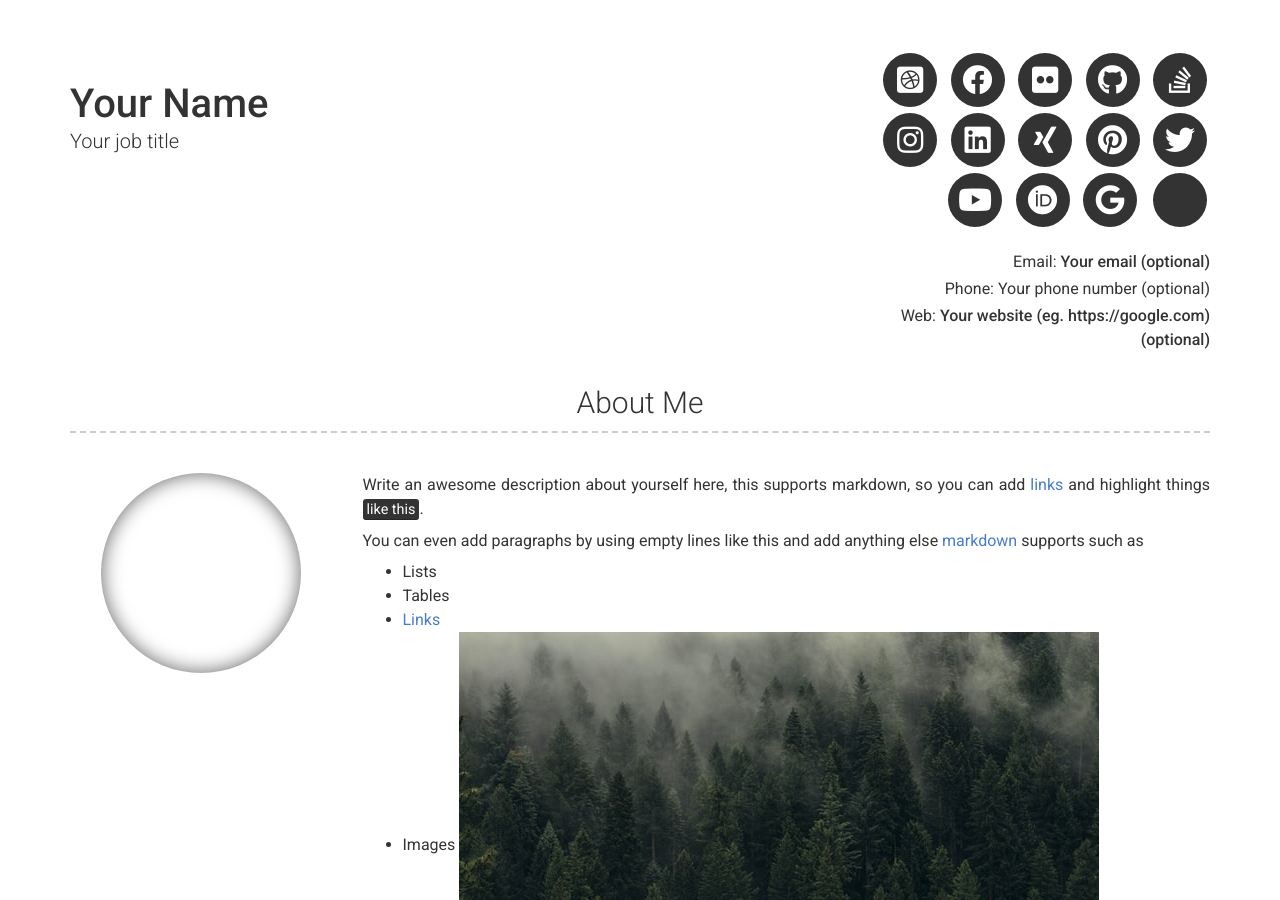
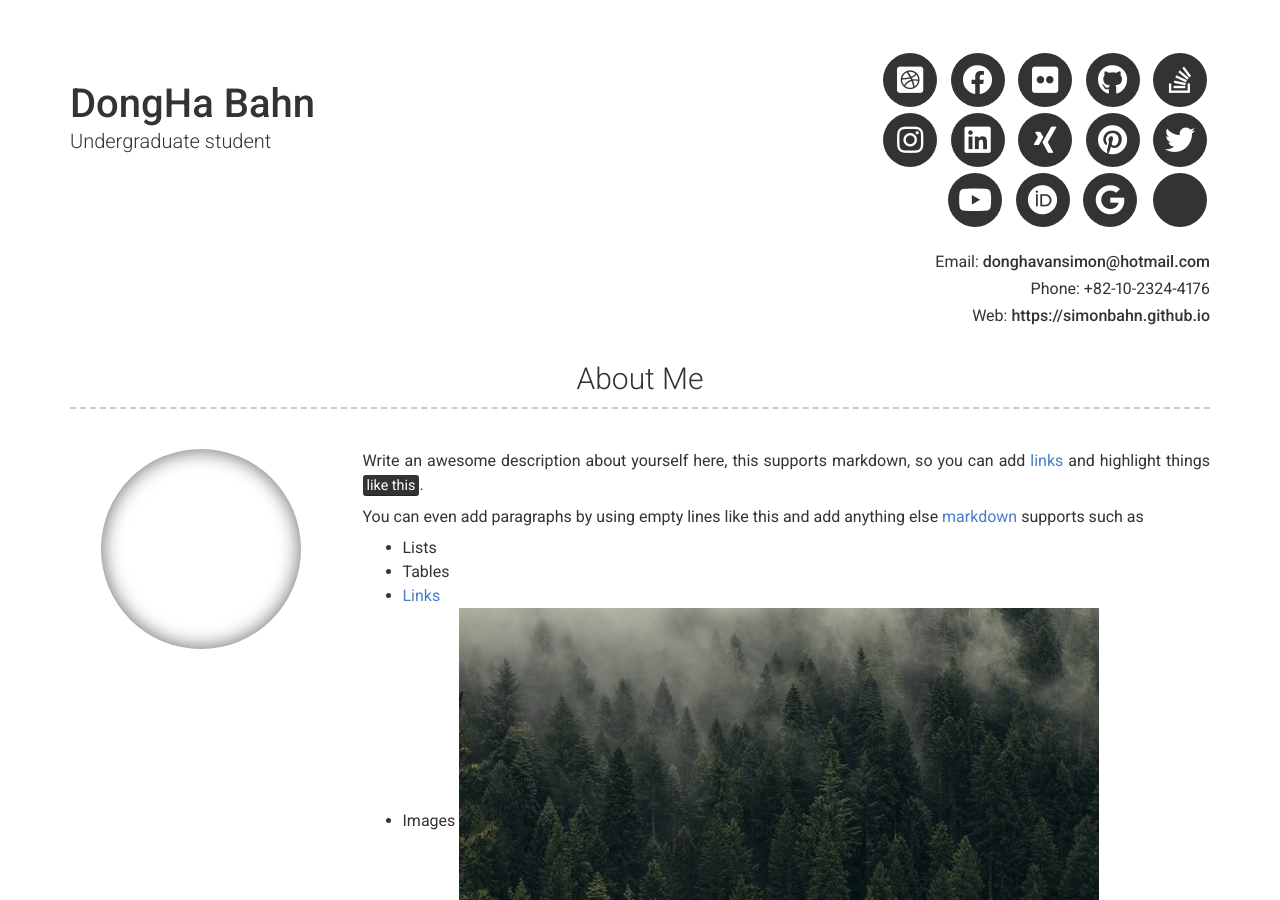
Before and after one commit to simonbahn/simonbahn.github.io, a Jekyll site: the page built from index.md, in a window 1280 px wide and 900 px high. Built offline with Jekyll 4.4.1, drawn with Linux system fonts in a browser that asks for light colours; nearby versions of some CDN libraries; some of the changed text lies outside the part shown.

Commit message:
Update _config.yml

```diff
--- a/_config.yml
+++ b/_config.yml
@@ -1,18 +1,19 @@
 # Site
-repository: Git repository where your resume will be hosted, only required if you are hosting on GitHub (eg. sproogen/modern-resume-theme)
+repository: simonbahn/simonbahn.github.io
+# Git repository where your resume will be hosted, only required if you are hosting on GitHub (eg. sproogen/modern-resume-theme)
 # favicon: Directory of your favicon (eg. images/favicon.ico)(optional)
 
 # Content configuration version
 version: 2
 
 # Personal info
-name: Your Name
-title: Your job title
-email: Your email (optional)
+name: DongHa Bahn
+title: Undergraduate student
+email: donghavansimon@hotmail.com
 # email_title: Email (Email title override)
-phone: Your phone number (optional)
+phone: +82-10-2324-4176
 # phone_title: Phone (Phone title override)
-website: Your website (eg. https://google.com)(optional)
+website: https://simonbahn.github.io # Your website (eg. https://google.com)(optional)
 # website_title: Web (Website title override)
 
 # Dark Mode (true/false/never)
```
